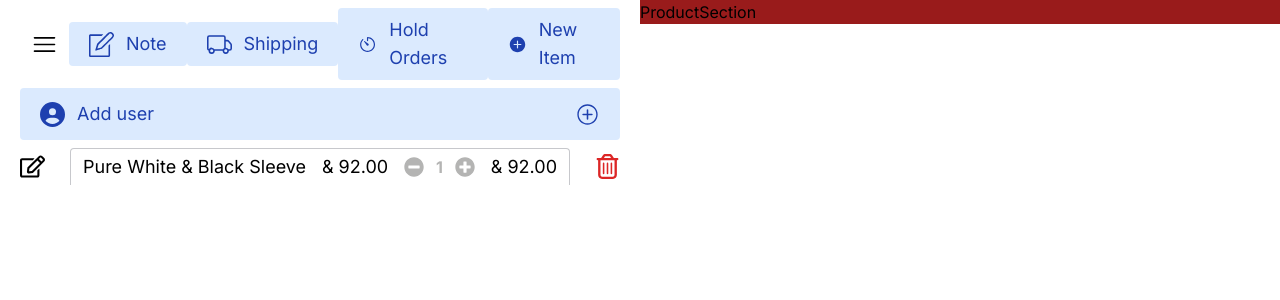
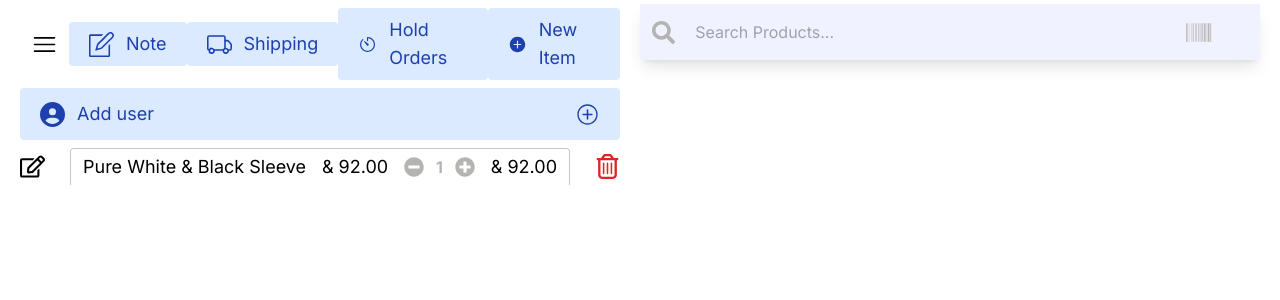
Before and after one commit to mitul88/next-pos-app, a Next.js app: page /pos in a window 1280 px wide. Shown: the top 300 px of the page. Built offline with nearby package versions, Linux system fonts and the light colour scheme.

Commit message:
product searchbar added

```diff
--- a/src/components/master/PosLayout.jsx
+++ b/src/components/master/PosLayout.jsx
@@ -7,7 +7,7 @@ const PosLayout = (props) => {
         <div className="w-full lg:w-1/2 px-2 lg:px-5">
             <LeftSection />
         </div>
-        <div className="w-full lg:w-1/2">
+        <div className="w-full mt-5 lg:mt-0 lg:w-1/2 pr-2 lg:pr-5">
             {props.children}
         </div>
     </div>
--- a/src/components/pos/ProductSection.jsx
+++ b/src/components/pos/ProductSection.jsx
@@ -1,8 +1,11 @@
 import React from 'react'
+import SearchProducts from './SearchProducts'
 
 const ProductSection = () => {
   return (
-    <div className='bg-red-800'>ProductSection</div>
+    <div className='py-1'>
+        <SearchProducts />
+    </div>
   )
 }
 
--- /dev/null
+++ b/src/components/pos/SearchProducts.jsx
@@ -0,0 +1,15 @@
+import { FaSearch } from "react-icons/fa";
+import { FaBarcode } from "react-icons/fa";
+const SearchProducts = () => {
+  return (
+    <div className="flex items-center w-full bg-[#F0F3FF] px-3 py-2 shadow-lg">
+        <div className="flex items-center w-5/6 text-[#B4B4B3]">
+            <FaSearch size={25} className="mr-3"/>
+            <input type="text" className="bg-transparent w-full p-2" placeholder='Search Products...'/>
+        </div>
+        <FaBarcode size={25} className="w-1/6 text-[#B4B4B3]"/>
+    </div>
+  )
+}
+
+export default SearchProducts
```
